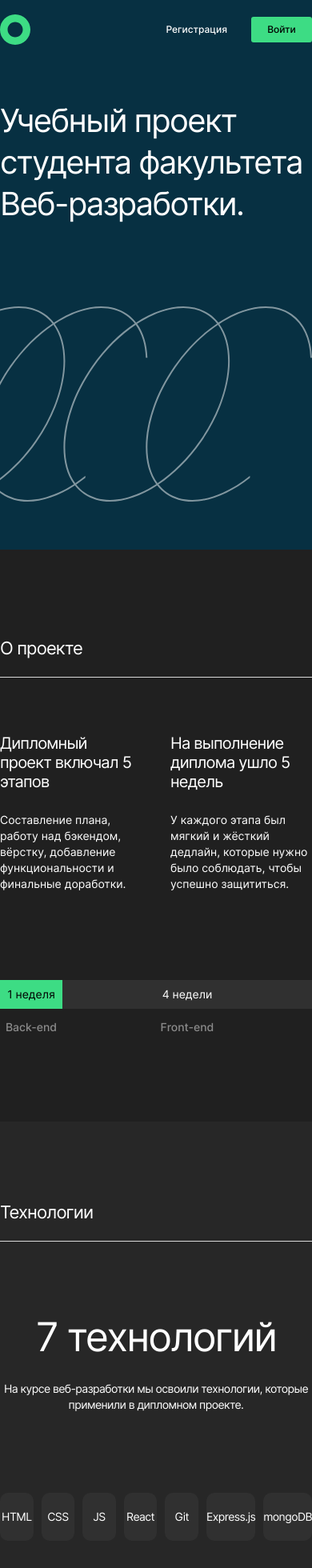
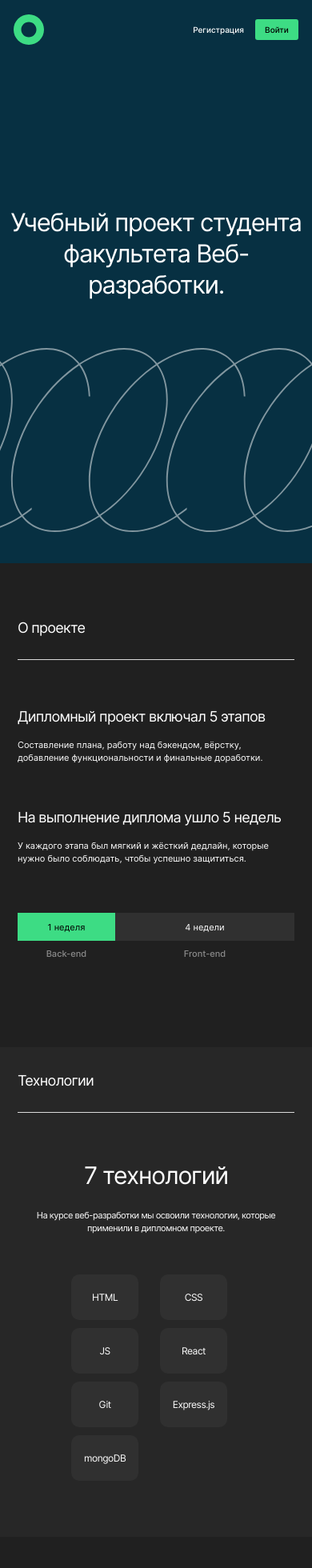
Before and after one commit to Khaera/movies-explorer-frontend, a React (Create React App) app: page / in a window 390 px wide. Shown: the top 1960 px of the page at 80% size. Built offline with nearby package versions, Linux system fonts and the light colour scheme.

Commit message:
first landing adaptive for 320 and 768px

```diff
--- a/src/components/App/App.css
+++ b/src/components/App/App.css
@@ -1,4 +1,5 @@
 .page {
+  min-width: 320px;
   background: #202020;
   font-family: "Inter", Arial, sans-serif;
   position: relative;
--- a/src/components/Footer/Footer.css
+++ b/src/components/Footer/Footer.css
@@ -4,9 +4,9 @@
   padding-top: 60px;
 }
 
-@media screen and (max-width: 1280px) {
+@media screen and (min-width: 768px) and (max-width: 1280px) {
   .footer {
-    width: 90%;
+    width: 92.188%;
   }
 }
 
@@ -59,3 +59,43 @@
 .footer__link:last-of-type {
   margin-right: 0;
 }
+
+@media screen and (min-width: 320px) and (max-width: 767px) {
+  .footer {
+    width: 93.75%;
+  }
+
+  .footer__text {
+    font-size: 12px;
+    line-height: 15px;
+  }
+
+  .footer__items {
+    margin-top: 30px;
+    margin-bottom: 10px;
+    flex-direction: column-reverse;
+    align-items: center;
+  }
+
+  .footer__links {
+    flex-direction: column;
+    align-items: center;
+  }
+
+  .footer__link {
+    margin: 0;
+    margin-top: 12px;
+    font-size: 12px;
+    line-height: 15px;
+  }
+
+  .footer__link:first-of-type {
+    margin-top: 0px;
+  }
+
+  .footer__year {
+    font-size: 12px;
+    line-height: 15px;
+    margin-top: 30px;
+  }
+}
--- a/src/components/Header/Header.css
+++ b/src/components/Header/Header.css
@@ -29,3 +29,15 @@
   opacity: 0.6;
   transition: opacity 0.5s ease;
 }
+
+@media screen and (min-width: 768px) and (max-width: 1279px) {
+  .header__container {
+    width: 92.1%;
+  }
+}
+
+@media screen and (min-width: 320px) and (max-width: 767px) {
+  .header__container {
+    width: 91.25%;
+  }
+}
--- a/src/components/Main/AboutMe/AboutMe.css
+++ b/src/components/Main/AboutMe/AboutMe.css
@@ -3,6 +3,7 @@
   margin: 0 auto;
   padding-top: 112px;
 }
+
 .about-me__name {
   text-align: left;
   margin: 0;
@@ -19,6 +20,7 @@
 
 .about-me__wrapper {
   display: flex;
+  flex-direction: row-reverse;
   justify-content: space-between;
   margin-top: 66px;
 }
@@ -53,3 +55,78 @@
   opacity: 0.6;
   transition: opacity 0.3s ease;
 }
+
+@media screen and (min-width: 768px) and (max-width: 1279px) {
+  .about-me {
+    width: 86.98%;
+    padding-top: 91px;
+  }
+
+  .about-me__name {
+    font-size: 40px;
+    line-height: 40px;
+  }
+
+  .about-me__job {
+    margin-top: 16px;
+    font-size: 12px;
+    line-height: 18px;
+  }
+
+  .about-me__description {
+    margin-top: 20px;
+    font-size: 12px;
+    line-height: 18px;
+    max-width: 364px;
+  }
+
+  .about-me__avatar {
+    max-width: 255px;
+    max-height: 307px;
+    margin-bottom: -284px;
+  }
+
+  .about-me__github-link {
+    margin-top: 87px;
+  }
+}
+
+@media screen and (min-width: 320px) and (max-width: 767px) {
+  .about-me {
+    width: 91.25%;
+    padding-top: 70px;
+  }
+
+  .about-me__name {
+    font-size: 30px;
+    line-height: 36px;
+  }
+
+  .about-me__job {
+    margin-top: 20px;
+    font-size: 11px;
+    line-height: 16px;
+  }
+
+  .about-me__description {
+    max-width: 100%;
+    margin-top: 20px;
+    font-size: 11px;
+    line-height: 16px;
+  }
+
+  .about-me__wrapper {
+    flex-direction: column;
+    margin-top: 60px;
+  }
+
+  .about-me__avatar {
+    width: 292px;
+    max-height: 352px;
+    margin-bottom: 40px;
+  }
+
+  .about-me__github-link {
+    margin-top: 40px;
+  }
+}
--- a/src/components/Main/AboutMe/AboutMe.js
+++ b/src/components/Main/AboutMe/AboutMe.js
@@ -5,21 +5,16 @@ function AboutMe() {
     <section className="about-me">
       <h2 className="about-me__caption caption">Студент</h2>
       <div className="about-me__wrapper">
+        <img src={avatar} alt="моя фотография" className="about-me__avatar" />
         <h3 className="about-me__name title">Антон</h3>
-        <div className="about-me__avatar-wrapper">
-          <img
-            src={avatar}
-            alt="моя фотография"
-            className="about-me__avatar"
-          ></img>
-        </div>
       </div>
       <h4 className="about-me__job">Фронтенд-разработчик, 23 года</h4>
       <p className="about-me__description description">
         Я родом из города Санкт-Петербург. Закончил Санкт-Петербургский техникум
         ЖД транспорта. Сейчас работаю машинистом в метро. Учусь в ВУЗе на
-        факультете информатики заочно. Увлекаюсь спортом, татуировками. Люблю
-        слушать музыку, читать литературу и кодить. Есть 2 кота.
+        факультете информатики заочно. Хожу в тренажёрный зал, люблю
+        татуировками. Люблю слушать музыку, читать литературу и кодить. Есть 2
+        кота.
       </p>
 
       <a href="https://github.com/Khaera" className="about-me__github-link">
--- a/src/components/Main/AboutProject/AboutProject.css
+++ b/src/components/Main/AboutProject/AboutProject.css
@@ -86,3 +86,92 @@
   color: #8b8b8b;
   margin-bottom: 110px;
 }
+
+@media screen and (min-width: 768px) and (max-width: 1279px) {
+  .about-project {
+    margin-top: 91px;
+    width: 86.98%;
+  }
+  .about-project__description-text {
+    font-size: 12px;
+    line-height: 18px;
+    margin-top: 22px;
+  }
+
+  .about-project__description {
+    margin-right: 38px;
+  }
+
+  .about-project__term {
+    margin-top: 93px;
+  }
+
+  .about-project__term-wrapper {
+    width: 21.3%;
+  }
+
+  .about-project__term__stack-text {
+    margin-top: 13px;
+    margin-bottom: 90px;
+  }
+}
+
+@media screen and (min-width: 320px) and (max-width: 767px) {
+  .about-project {
+    margin-top: 70px;
+    width: 88.75%;
+  }
+
+  .about-project__description {
+    margin-right: 0;
+    margin-bottom: 56px;
+  }
+
+  .about-project__description:last-of-type {
+    margin-bottom: 0;
+  }
+
+  .about-project__description-title {
+    font-size: 18px;
+    line-height: 22px;
+  }
+
+  .about-project__description-text {
+    margin-top: 16px;
+    font-size: 11px;
+    line-height: 16px;
+  }
+
+  .about-project__description-wrapper {
+    flex-direction: column;
+    margin-top: 60px;
+  }
+
+  .about-project__term {
+    margin-top: 60px;
+  }
+
+  .about-project__term-wrapper {
+    width: 43.5%;
+  }
+
+  .about-project__term__stack-line-backend {
+    height: 23px;
+    padding-top: 12px;
+    font-size: 11px;
+    line-height: 13px;
+  }
+
+  .about-project__term__stack-text {
+    margin-top: 10px;
+    font-size: 11px;
+    line-height: 13px;
+  }
+
+  .about-project__term__stack-line-frontend {
+    height: 23px;
+    padding-top: 12px;
+    font-size: 11px;
+    line-height: 13px;
+  }
+}
--- a/src/components/Main/Main.css
+++ b/src/components/Main/Main.css
@@ -28,3 +28,11 @@
   letter-spacing: -0.04em;
   color: #ffffff;
 }
+
+@media screen and (min-width: 320px) and (max-width: 767px) {
+  .caption {
+    font-size: 18px;
+    line-height: 22px;
+    padding-bottom: 28px;
+  }
+}
--- a/src/components/Main/NavTab/NavTab.css
+++ b/src/components/Main/NavTab/NavTab.css
@@ -42,3 +42,21 @@
   opacity: 0.6;
   transition: opacity 0.3s ease;
 }
+
+@media screen and (min-width: 320px) and (max-width: 767px) {
+  .navtab__buttons {
+    margin-top: 24px;
+  }
+  .navtab__register-button {
+    font-size: 10px;
+    line-height: 16px;
+    margin-right: 14px;
+  }
+
+  .navtab__login-button {
+    width: 54px;
+    height: 26px;
+    font-size: 10px;
+    line-height: 16px;
+  }
+}
--- a/src/components/Main/Portfolio/Portfolio.css
+++ b/src/components/Main/Portfolio/Portfolio.css
@@ -12,6 +12,7 @@
 .portfolio__list {
   margin: 0;
   padding: 0;
+  margin-bottom: 125px;
 }
 
 .portfolio-item {
@@ -25,7 +26,7 @@
 
 .portfolio-item:last-of-type {
   border: none;
-  margin-bottom: 125px;
+  margin-bottom: 0;
 }
 
 .portfolio-item:first-of-type {
@@ -57,3 +58,52 @@
   width: 24px;
   height: 31px;
 }
+
+@media screen and (min-width: 768px) and (max-width: 1279px) {
+  .portfolio {
+    width: 86.98%;
+    margin-top: 91px;
+  }
+
+  .portfolio-link {
+    font-size: 28px;
+    line-height: 50px;
+  }
+
+  .portfolio__list {
+    margin-bottom: 91px;
+  }
+}
+
+@media screen and (min-width: 320px) and (max-width: 767px) {
+  .portfolio {
+    width: 91.25%;
+    margin-top: 70px;
+    font-size: 14px;
+    line-height: 20px;
+  }
+
+  .portfolio-link {
+    font-size: 18px;
+    line-height: 28px;
+  }
+
+  .portfolio__list {
+    margin-bottom: 70px;
+  }
+
+  .portfolio-item {
+    border-bottom: 1px solid #e6e6e6;
+  }
+
+  .portfolio-item:first-of-type {
+    margin-top: 40px;
+  }
+
+  .portfolio-link-arrow {
+    width: 15px;
+    height: 10px;
+    background-size: contain;
+    align-self: center;
+  }
+}
--- a/src/components/Main/Promo/Promo.css
+++ b/src/components/Main/Promo/Promo.css
@@ -27,10 +27,66 @@
   margin: 0;
   background: url(../../../images/promo-logo.svg);
   background-repeat: no-repeat;
-  width: 722px;
+  background-size: contain;
+  max-width: 722px;
+  width: 100%;
   height: 244px;
   margin-top: 102px;
   opacity: 0.7;
   padding-bottom: 60px;
   align-self: flex-end;
 }
+
+@media screen and (min-width: 768px) and (max-width: 1279px) {
+  .promo {
+    padding-top: 325px;
+  }
+  .promo__container {
+    width: 88.54%;
+  }
+  .promo__title {
+    margin: 0 auto;
+    text-align: center;
+  }
+  .promo__logo {
+    margin: 0 auto;
+    margin-top: 140px;
+    padding-bottom: 55px;
+  }
+}
+
+@media screen and (min-width: 468px) and (max-width: 767px) {
+  .promo__logo {
+    margin-top: 60px;
+    background-size: cover;
+    opacity: 0.7;
+    height: 230px;
+    padding: 0;
+    padding-left: 180px;
+  }
+}
+
+@media screen and (min-width: 320px) and (max-width: 468px) {
+  .promo__logo {
+    margin-top: 60px;
+    background-size: cover;
+    opacity: 0.7;
+    height: 230px;
+    padding: 0;
+    padding-left: 180px;
+  }
+}
+
+@media screen and (min-width: 320px) and (max-width: 767px) {
+  .promo {
+    padding-top: 208px;
+    padding-bottom: 39px;
+  }
+  .promo__title {
+    max-width: 99%;
+    margin: 0 auto;
+    text-align: center;
+    font-size: 31px;
+    line-height: 39px;
+  }
+}
--- a/src/components/Main/Techs/Techs.css
+++ b/src/components/Main/Techs/Techs.css
@@ -22,6 +22,7 @@
   margin: 0 auto;
   margin-top: 100px;
   display: flex;
+  justify-content: center;
   padding: 0;
   padding-bottom: 100px;
 }
@@ -31,7 +32,8 @@
   background: #303030;
   border-radius: 10px;
   height: 39px;
-  width: 90px;
+  max-width: 90px;
+  width: 100%;
   text-align: center;
   padding-top: 21px;
   font-weight: 400;
@@ -51,3 +53,74 @@
 .techs__item:last-of-type {
   margin-right: 0px;
 }
+
+@media screen and (min-width: 768px) and (max-width: 1279px) {
+  .techs {
+    padding-top: 92px;
+  }
+  .techs__container {
+    width: 86.98%;
+  }
+
+  .techs__title {
+    margin-top: 80px;
+  }
+
+  .techs__description {
+    margin-top: 22px;
+    font-size: 12px;
+    line-height: 18px;
+  }
+
+  .techs__list {
+    margin-top: 83px;
+    padding-bottom: 90px;
+  }
+
+  .techs__item {
+    padding-top: 21px;
+    font-size: 12px;
+    line-height: 15px;
+    max-width: 84px;
+    height: 36px;
+  }
+}
+
+@media screen and (min-width: 320px) and (max-width: 767px) {
+  .techs {
+    padding-top: 31px;
+  }
+  .techs__container {
+    width: 88.75%;
+  }
+
+  .techs__title {
+    margin-top: 60px;
+    font-size: 30px;
+    line-height: 36px;
+  }
+
+  .techs__description {
+    margin-top: 24px;
+    font-size: 11px;
+    line-height: 16px;
+  }
+
+  .techs__list {
+    display: grid;
+    grid-template-columns: repeat(2, minmax(84px, 0.3fr));
+    row-gap: 10px;
+    column-gap: 10px;
+    margin-top: 50px;
+    padding-bottom: 70px;
+  }
+
+  .techs__item {
+    padding-top: 21px;
+    margin: 0;
+    max-width: 84px;
+    height: 36px;
+    font-size: 12px;
+    line-height: 15px;
+  }
+}
--- a/src/components/PageNotFound/PageNotFound.js
+++ b/src/components/PageNotFound/PageNotFound.js
@@ -1,4 +1,4 @@
-import { Link, useHistory } from "react-router-dom";
+import { Link } from "react-router-dom";
 
 function PageNotFound() {
   return (
```
